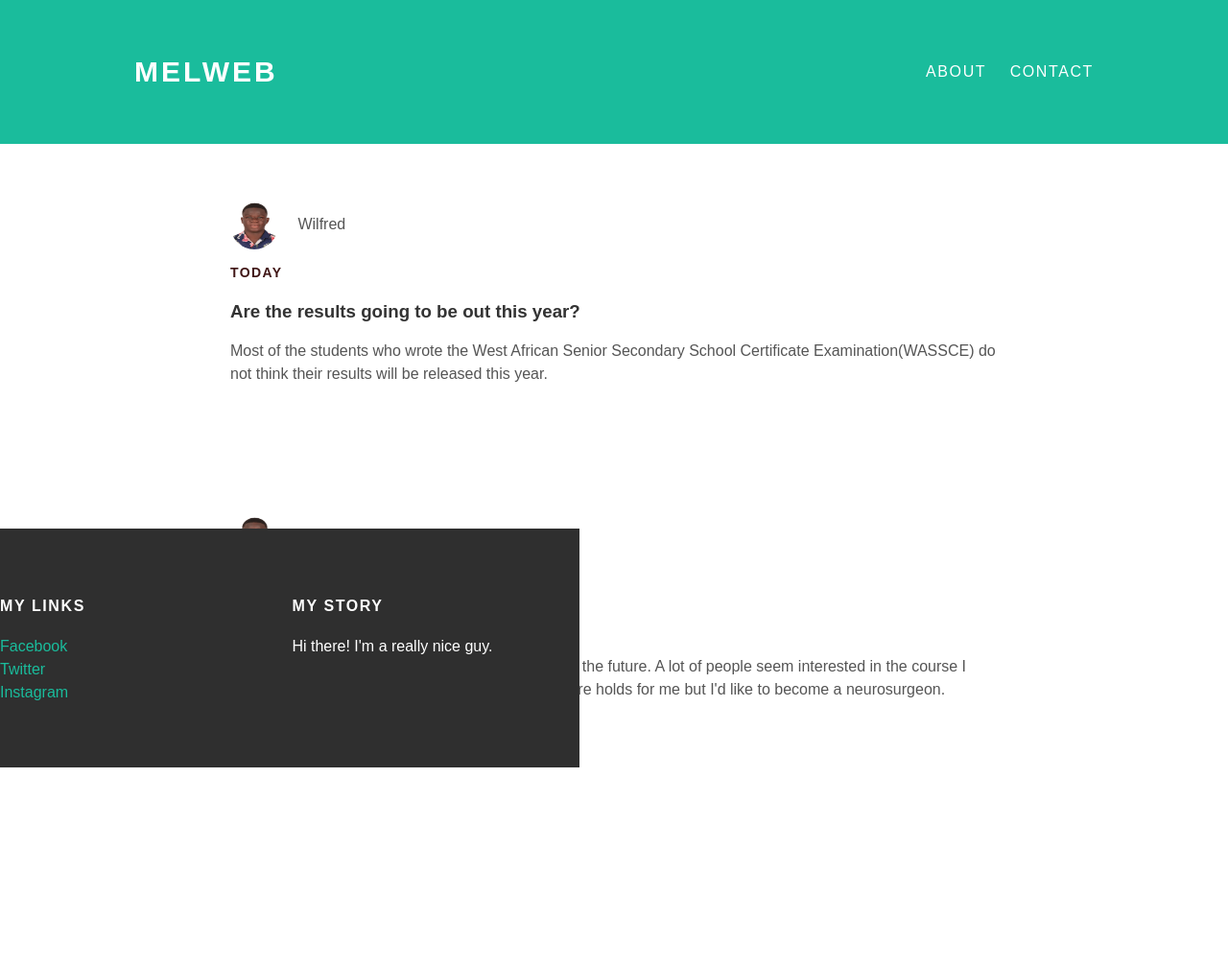
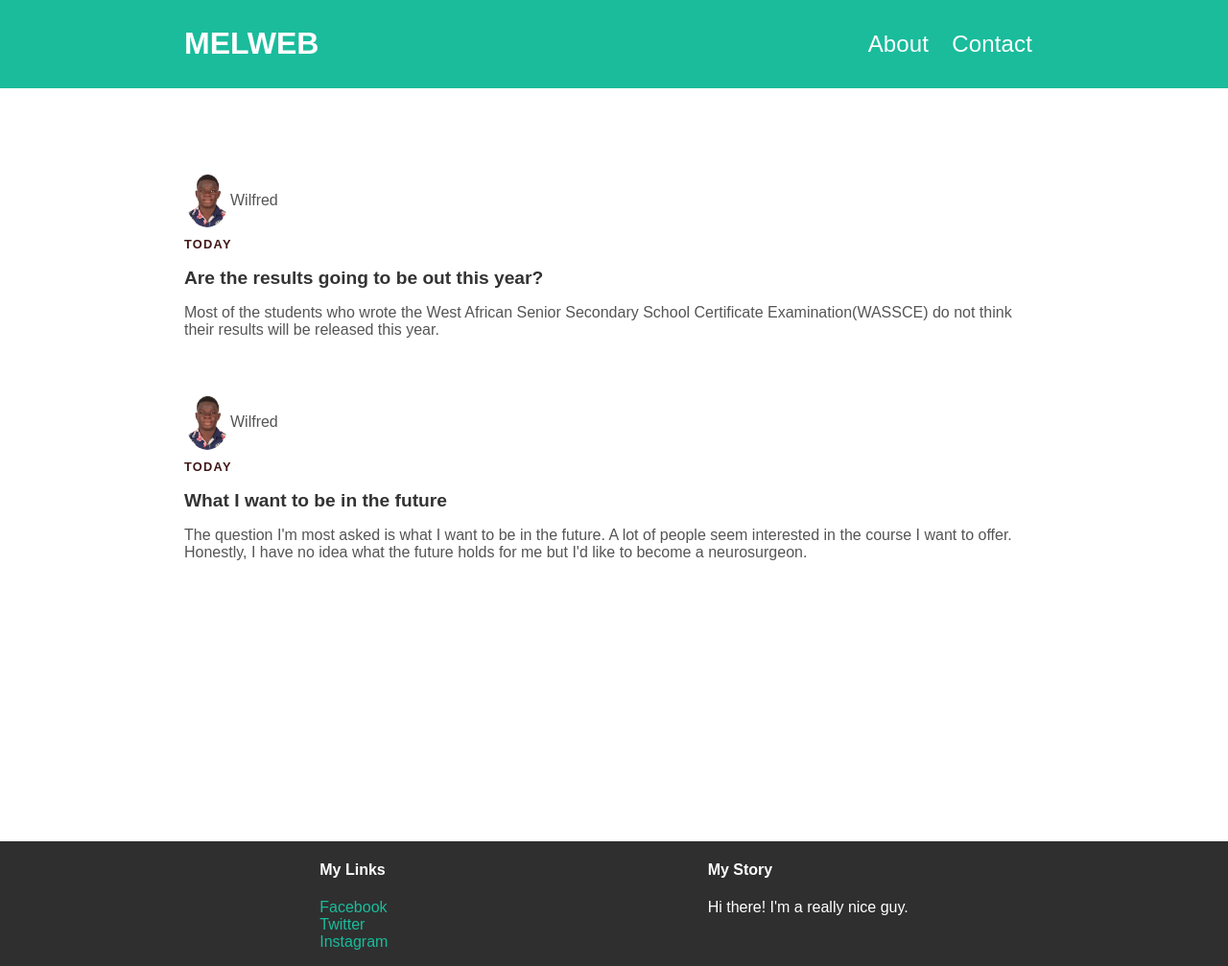
Before and after one commit to melweb/melweb.github.io, a plain HTML site: page index.html in a window 1280 px wide. Shown: the whole page at 96% size. Before the commit the page ends 807 px from the top, so only its background shows below. Drawn offline with Linux system fonts and the light colour scheme.

Commit message:
required edits made

```diff
--- a/index.html
+++ b/index.html
@@ -1,52 +1,57 @@
-<!doctype html>
-<html>
+<!DOCTYPE html>
+<html lang="en">
 <head>
-        <title>Melweb</title>
-        <link href="style.css" rel="stylesheet" type="text/css">
+    <meta charset="UTF-8">
+    <meta name="viewport" content="width=device-width, initial-scale=1.0">
+    <title>Document</title>
+    <link href="style.css" rel="stylesheet">
 </head>
+<body>
 
-    <body>
-    <div id="header">
-        <div class="container">
-            <a id="header-title" href="index.html">Melweb</a>
-            <ul id="header-nav">
+    <header>
+        <div class="nav-container">
+            <h2 class="site-title">MELWEB</h2>
+            <nav>
+                <ul class="nav-ul">
                     <li><a href="about.html">About</a></li>
                     <li><a href="mailto:fredmelo393@gmail.com">Contact</a></li>
                 </ul>
+            </nav>
         </div>
+    </header>
+
+    <main>
+        <div class="container">
+            <article>
+                <div class="author-info">
+                    <img src="dp.jpg" alt="author image" class="author-image">
+                    <p class="author"><span>Wilfred</span></p>
                 </div>
-    <div id="content">
-        <div class="post-container">
-            <div class="post">
-                <div class="post-author">
-                    <img src="dp.jpg">
-                    <span>Wilfred</span>
-                </div>
-                <p class="post-date">Today</p>
-                <h3 class="post-title">Are the results going to be out this year?</h3>
-                <div class="post-content">
-                    <p>Most of the students who wrote the West African Senior Secondary School Certificate Examination(WASSCE) do not think their results will be released this year.</p>
-                </div>
-            </div>
+                <time class="post-date">today</time>
+                <div class="post-body">
+                    <h2 class="post-title">Are the results going to be out this year?</h2>
+                    <p class="post-content">Most of the students who wrote the West African Senior Secondary School Certificate Examination(WASSCE) do not think their results will be released this year.</p>
                 </div>
 
-        <div class="post-container">
-            <div class="post">
-                <div class="post-author">
-                    <img src="dp.jpg">
-                    <span>Wilfred</span>
+            </article>
+
+            <article>
+                <div class="author-info">
+                    <img src="dp.jpg" alt="author image" class="author-image">
+                    <p class="author">Wilfred</p>
                 </div>
-                <p class="post-date">Today</p>
-                <h3 class="post-title">What I want to be in the future</h3>
-                <div class="post-content">
-                    <p>The question I'm most asked is what I want to be in the future. A lot of people seem interested in the course I want to offer. Honestly, I have no idea what the future holds for me but I'd like to become a neurosurgeon.</p>
-                </div>
-            </div>
-        </div>
+                <time class="post-date"><span>today</span></time>
+                <div class="post-body">
+                    <h2 class="post-title">What I want to be in the future</h2>
+                    <p class="post-content">The question I'm most asked is what I want to be in the future. A lot of people seem interested in the course I want to offer. Honestly, I have no idea what the future holds for me but I'd like to become a neurosurgeon.</p>
                 </div>
 
-    <div id="footer">
-        <div class="container">
+            </article>
+
+        </div>
+    </main>
+
+    <footer>
         <div class="column">
             <h4>My Links</h4>
                 <p>
@@ -61,7 +66,6 @@
             <h4>My Story</h4>
             <p>Hi there! I'm a really nice guy.</p>
         </div>
-        </div>
-    </div>
+    </footer>
 </body>
 </html>
--- a/style.css
+++ b/style.css
@@ -1,127 +1,150 @@
+:root {
+    --white: #ffffff;
+    --green: #1abc9c;
+}
 
 body {
-    color: #555;
     margin: 0;
-
-    font-family: 'Montserrat', sans-serif;
+    padding: 0;
+    height: 100%;
+    min-height: 100%;
+    font-family: 'montserrat', sans-serif;
 }
 
-#header{
-    background-color: #1abc9c;
-    height: 150px;
-    line-height: 150px;
+
+main {
+    padding-bottom: 212px;
 }
 
-#header a{
-    color: white;
-    text-decoration: none;
-
-    text-transform: uppercase;
-    letter-spacing: 0.1em;
+header {
+    background-color: var(--green);
+    width: 100%;
 }
 
-#header a:hover{
-    color:#222
+.nav-container {
+    display: flex;
+    justify-content: space-between;
+    max-width: 70%;
+    margin: 0 auto;
 }
 
-#header-title{
-    display: block;
-    float: left;
-
-    font-size: 30px;
-    font-weight: bold;
+.site-title {
+    font-size: 2rem;
+    color: var(--white);
 }
 
-#header-nav{
-    display: block;
-    float: right;
-    margin-top: 0;
+.nav-ul {
+    list-style: none;
+    display: flex;
+    margin: 2em auto;
 }
 
-#header-nav li {
-    display: inline;
-    padding-left: 20px;
+nav a {
+    text-decoration: none;
+    color: var(--white);
+    margin: auto 0.5em;
+    font-size: 1.5rem;
+    letter-spacing: 0.01rem;
+}
+
+nav a:hover {
+    color: #222;
 }
 
 .container {
-    max-width: 1000px;
-    margin: 0 auto;
+    width: 70%;
+    margin: 5em auto;
+    color: #555;
 }
 
-#footer {
-    background-color: #2f2f2f;
-    padding: 50px 0;
-    position: absolute;
-    bottom:0px;
+.author-info {
+    display: flex;
+    align-items: center;
 }
 
-.column {
-    min-width: 300px;
-    display: inline-block;
-    vertical-align: top;
-}
-
-#footer h4 {
-    color: white;
-    text-transform: uppercase;
-    letter-spacing: 0.1em;
-}
-
-#footer p {
-    color: white;
-}
-
-a{
-    color:#1abc9c;
-    text-decoration: none;
-}
-a:hover {
-    color: #F6A623;
-}
-
-.post, .about {
-    max-width: 800px;
-    margin: 0 auto;
-    padding: 60px 0;
-}
-
-.post-container:nth-child(even){
-    background-color: rgb(27, 30, 59)150, 150);
-}
-
-.post-author img{
-    width: 50px;
-    height: 50px;
-    vertical-align: middle;
-    border-radius: 50%;
-}
-
-.post-author span {
-    margin-left: 16px;
+.author-image {
+    max-width: 5%;
+    border-radius: 75%;
+    margin: 0.5em 0.1em;
 }
 
 .post-date {
     color: rgb(65, 23, 23);
-
-    font-size: 14px;
-    font-weight: bold;
-
+    font-weight: 700;
+    margin: 0.5em auto;
     text-transform: uppercase;
     letter-spacing: 0.1em;
+    font-size: 0.8rem;
+}
+
+.post-title {
+    color: #333;
+    font-size: 1.2rem;
+}
+
+article {
+    margin-bottom: 50px;
+}
+
+footer {
+    position: absolute;
+    width: 100%;
+    background-color: #2f2f2f;
+    margin-bottom: 0;
+    display: flex;
+    justify-content: space-evenly;
+    color: var(--white);
+}
+
+footer a {
+    text-decoration: none;
+    color: var(--green);
+}
+
+footer a:hover {
+    color:#F6A623
+}
+
+.about-container {
+    max-width: 70%;
+    margin: 3em auto;
+}
+
+.img {
+    display: flex;
+    justify-content: center;
+}
+
+.about-author-img {
+    max-width: 15%;
+    border-radius: 50%;
+}
+
+.about-title {
+    text-align: center;
+}
+
+@media screen and (max-width: 430px) {
+
+    .nav-container {
+        flex-direction: column;
+        align-items: center;
+    }
+
+    nav ul {
+        flex-direction: column;
+        align-items: center;
+        padding-left: 0;
+        margin-top: 0;
+        margin-bottom: 0;
+    }
+
+    .site-title {
+        margin: 0 auto;
+    }
+
+    footer {
+        flex-direction: row;
+    }
 
 }
-
-h1, h2, h3, h4 {
-    color: #333;
-}
-
-p {
-    line-height: 1.5;
-}
-
-.about-author img{
-    border-radius: 50%;
-    height: 100px;
-    width: 100px;
-
-}
```
Also changed, not shown: about.html (+26 -26 lines). Lines whose indentation alone changed are shown as unchanged.
